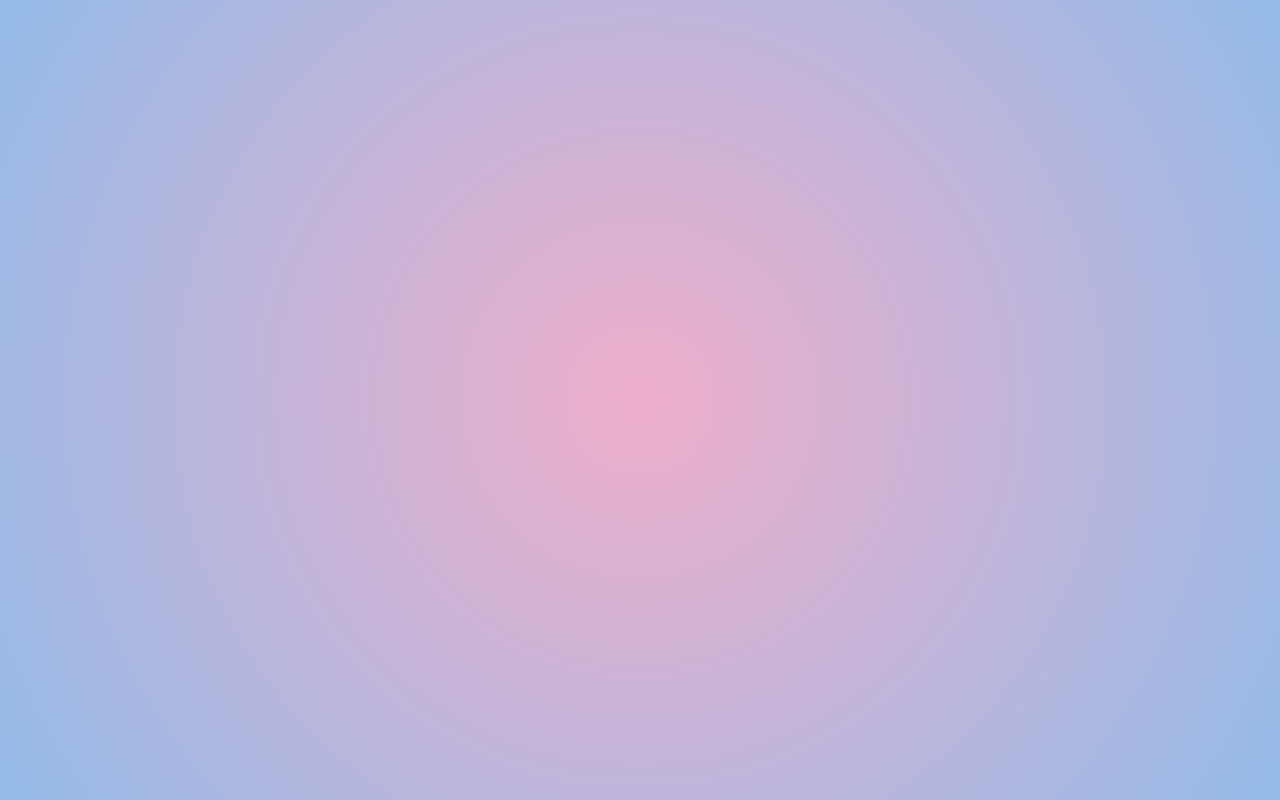
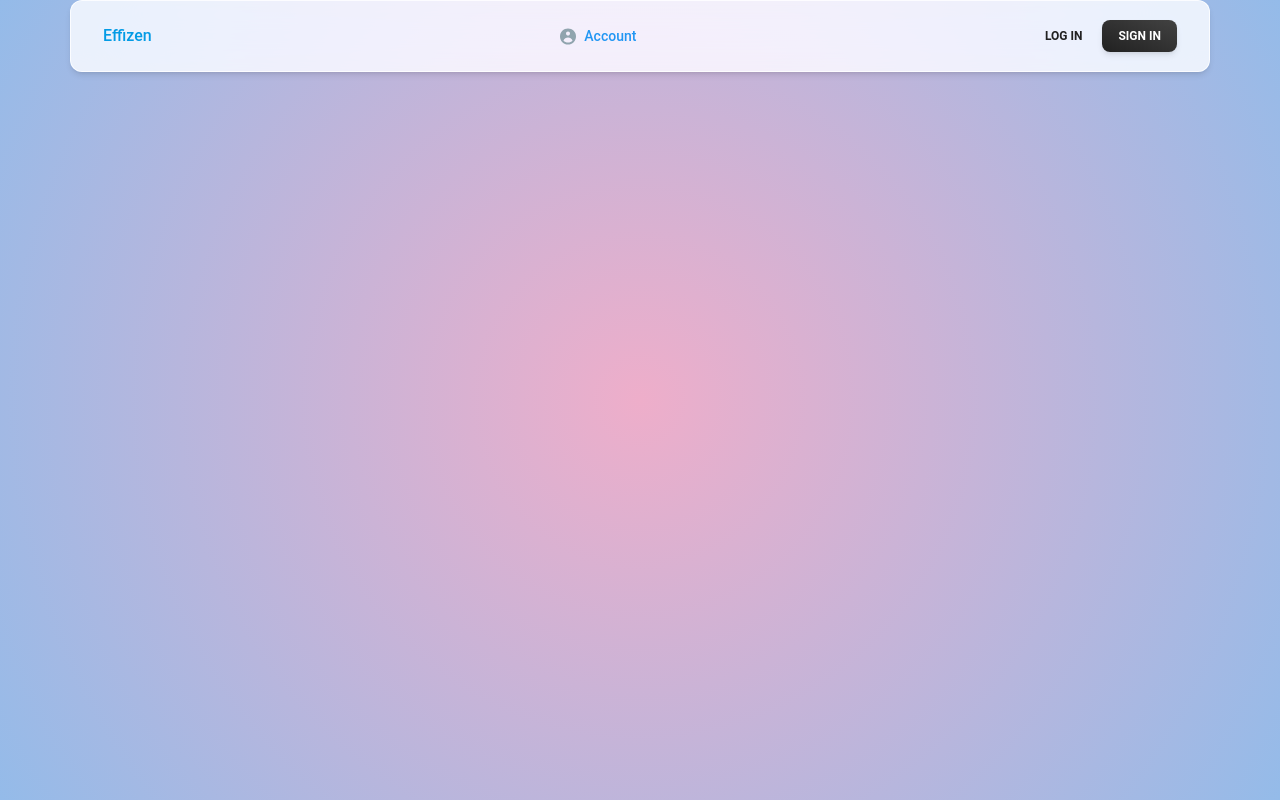
Before and after one commit to gka1m/Effizen-2, a React (Vite) app: page / in a window 1280 px wide. Built offline with nearby package versions, Linux system fonts and the light colour scheme.

Commit message:
Update Navigation component

```diff
--- a/src/components/Navigation.tsx
+++ b/src/components/Navigation.tsx
@@ -7,67 +7,161 @@ import {
   IconButton,
 } from "@material-tailwind/react";
 
-const Navigation = () => {
-  const [openNav, setOpenNav] = useState(false);
-  const handleToggle = setOpenNav(!openNav);
+const Navigator: React.FC = () => {
+  const [openNav, setOpenNav] = React.useState(false);
+
+  React.useEffect(() => {
+    window.addEventListener(
+      "resize",
+      () => window.innerWidth >= 960 && setOpenNav(false)
+    );
+  }, []);
+
+  const navList = (
+    <ul className="mt-2 mb-4 flex flex-col gap-2 lg:mb-0 lg:mt-0 lg:flex-row lg:items-center lg:gap-6">
+      <Typography
+        as="li"
+        variant="small"
+        color="blue"
+        className="flex items-center gap-x-2 p-1 font-medium"
+        placeholder={undefined}
+        onPointerEnterCapture={undefined}
+        onPointerLeaveCapture={undefined}
+      >
+        <svg
+          width="16"
+          height="17"
+          viewBox="0 0 16 17"
+          fill="none"
+          xmlns="http://www.w3.org/2000/svg"
+        >
+          <path
+            fill-rule="evenodd"
+            clip-rule="evenodd"
+            d="M16 8.5C16 10.6217 15.1571 12.6566 13.6569 14.1569C12.1566 15.6571 10.1217 16.5 8 16.5C5.87827 16.5 3.84344 15.6571 2.34315 14.1569C0.842855 12.6566 0 10.6217 0 8.5C0 6.37827 0.842855 4.34344 2.34315 2.84315C3.84344 1.34285 5.87827 0.5 8 0.5C10.1217 0.5 12.1566 1.34285 13.6569 2.84315C15.1571 4.34344 16 6.37827 16 8.5ZM10 5.5C10 6.03043 9.78929 6.53914 9.41421 6.91421C9.03914 7.28929 8.53043 7.5 8 7.5C7.46957 7.5 6.96086 7.28929 6.58579 6.91421C6.21071 6.53914 6 6.03043 6 5.5C6 4.96957 6.21071 4.46086 6.58579 4.08579C6.96086 3.71071 7.46957 3.5 8 3.5C8.53043 3.5 9.03914 3.71071 9.41421 4.08579C9.78929 4.46086 10 4.96957 10 5.5ZM8 9.5C7.0426 9.49981 6.10528 9.77449 5.29942 10.2914C4.49356 10.8083 3.85304 11.5457 3.454 12.416C4.01668 13.0706 4.71427 13.5958 5.49894 13.9555C6.28362 14.3152 7.13681 14.5009 8 14.5C8.86319 14.5009 9.71638 14.3152 10.5011 13.9555C11.2857 13.5958 11.9833 13.0706 12.546 12.416C12.147 11.5457 11.5064 10.8083 10.7006 10.2914C9.89472 9.77449 8.9574 9.49981 8 9.5Z"
+            fill="#90A4AE"
+          />
+        </svg>
+        <a href="#" className="flex items-center">
+          Account
+        </a>
+      </Typography>
+    </ul>
+  );
 
   return (
     <Navbar
-      className="mx-auto max-w-screen-x1 px-4 py-3"
+      className="mx-auto max-w-screen-xl px-4 py-2 lg:px-8 lg:py-4"
       placeholder={undefined}
       onPointerEnterCapture={undefined}
       onPointerLeaveCapture={undefined}
     >
-      <div className="container mx-auto flex items-center justify-between">
-        {/* Logo */}
+      <div className="container mx-auto flex items-center justify-between text-light-blue-600">
         <Typography
           as="a"
           href="#"
-          variant="h5"
-          className="mr-4 cursor-pointer py-1.5 text-lg font-bold"
+          className="mr-4 cursor-pointer py-1.5 font-medium"
           placeholder={undefined}
           onPointerEnterCapture={undefined}
           onPointerLeaveCapture={undefined}
         >
           Effizen
         </Typography>
-
-        {/* links */}
-        <div className="hidden lg:flex gap-4">
+        <div className="hidden lg:block">{navList}</div>
+        <div className="flex items-center gap-x-1">
           <Button
             variant="text"
-            color="blue-gray"
-            ref="#features"
+            size="sm"
+            className="hidden lg:inline-block"
             placeholder={undefined}
             onPointerEnterCapture={undefined}
             onPointerLeaveCapture={undefined}
           >
-            Features
+            <span>Log In</span>
           </Button>
           <Button
-            variant="text"
-            color="blue-gray"
-            ref="#signup"
+            variant="gradient"
+            size="sm"
+            className="hidden lg:inline-block"
             placeholder={undefined}
             onPointerEnterCapture={undefined}
             onPointerLeaveCapture={undefined}
           >
-            Sign Up
-          </Button>
-          <Button
-            variant="text"
-            color="blue-gray"
-            ref="#login"
-            placeholder={undefined}
-            onPointerEnterCapture={undefined}
-            onPointerLeaveCapture={undefined}
-          >
-            Log In
+            <span>Sign in</span>
           </Button>
         </div>
+        <IconButton
+          variant="text"
+          className="ml-auto h-6 w-6 text-inherit hover:bg-transparent focus:bg-transparent active:bg-transparent lg:hidden"
+          ripple={false}
+          onClick={() => setOpenNav(!openNav)}
+          placeholder={undefined}
+          onPointerEnterCapture={undefined}
+          onPointerLeaveCapture={undefined}
+        >
+          {openNav ? (
+            <svg
+              xmlns="http://www.w3.org/2000/svg"
+              fill="none"
+              className="h-6 w-6"
+              viewBox="0 0 24 24"
+              stroke="currentColor"
+              strokeWidth={2}
+            >
+              <path
+                strokeLinecap="round"
+                strokeLinejoin="round"
+                d="M6 18L18 6M6 6l12 12"
+              />
+            </svg>
+          ) : (
+            <svg
+              xmlns="http://www.w3.org/2000/svg"
+              className="h-6 w-6"
+              fill="none"
+              stroke="currentColor"
+              strokeWidth={2}
+            >
+              <path
+                strokeLinecap="round"
+                strokeLinejoin="round"
+                d="M4 6h16M4 12h16M4 18h16"
+              />
+            </svg>
+          )}
+        </IconButton>
       </div>
+      <MobileNav open={openNav}>
+        <div className="container mx-auto">
+          {navList}
+          <div className="flex items-center gap-x-1">
+            <Button
+              fullWidth
+              variant="text"
+              size="sm"
+              className=""
+              placeholder={undefined}
+              onPointerEnterCapture={undefined}
+              onPointerLeaveCapture={undefined}
+            >
+              <span>Log In</span>
+            </Button>
+            <Button
+              fullWidth
+              variant="gradient"
+              size="sm"
+              className=""
+              placeholder={undefined}
+              onPointerEnterCapture={undefined}
+              onPointerLeaveCapture={undefined}
+            >
+              <span>Sign in</span>
+            </Button>
+          </div>
+        </div>
+      </MobileNav>
     </Navbar>
   );
 };
 
-export default Navigation;
+export default Navigator;
--- a/src/landing_page.tsx
+++ b/src/landing_page.tsx
@@ -1,7 +1,8 @@
 import React from "react";
 import { Helmet } from "react-helmet-async";
+import "./App.css";
 import "./index.css";
-import "./App.css";
+import Navigator from "./components/Navigation";
 
 const Landing: React.FC = () => {
   return (
@@ -9,7 +10,9 @@ const Landing: React.FC = () => {
       <Helmet>
         <title>Effizen | Home</title>
       </Helmet>
-      <div className="background-radial h-screen"></div>
+      <div className="background-radial h-screen">
+        <Navigator />
+      </div>
     </>
   );
 };
```
